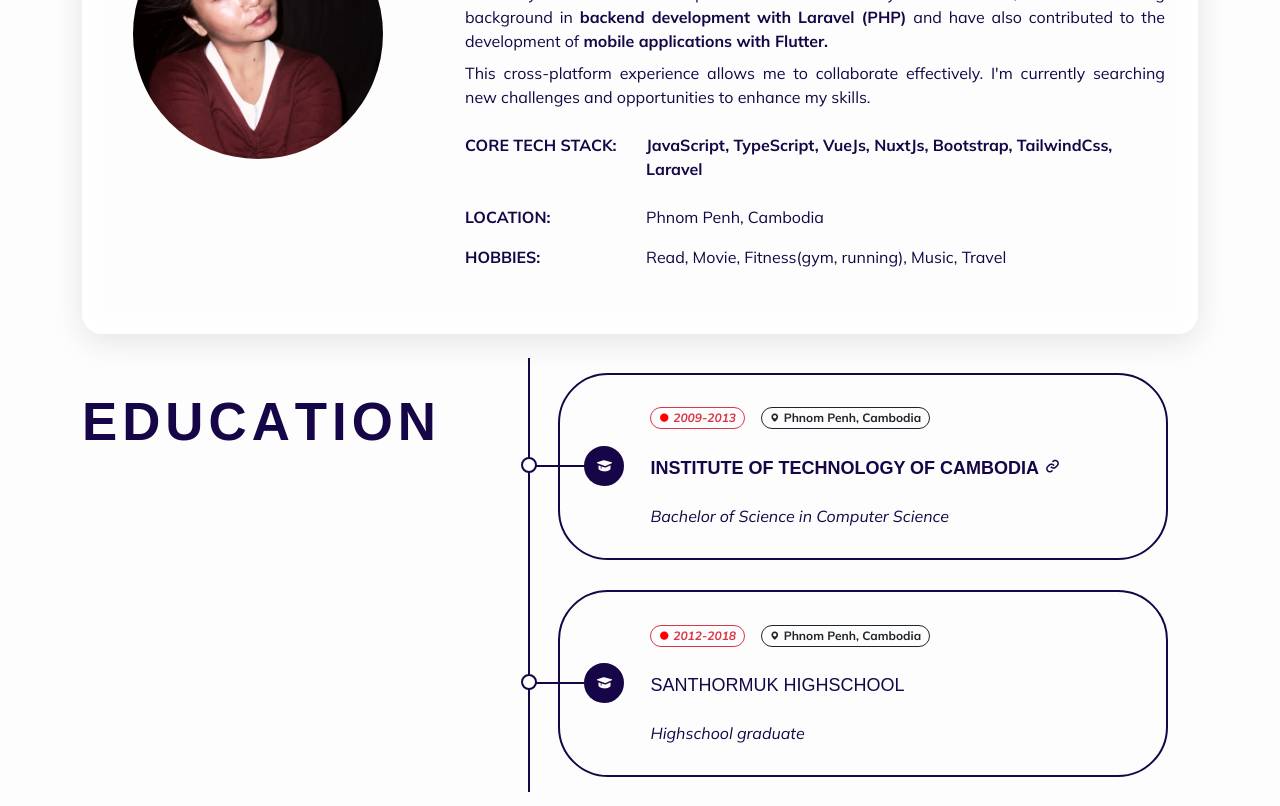
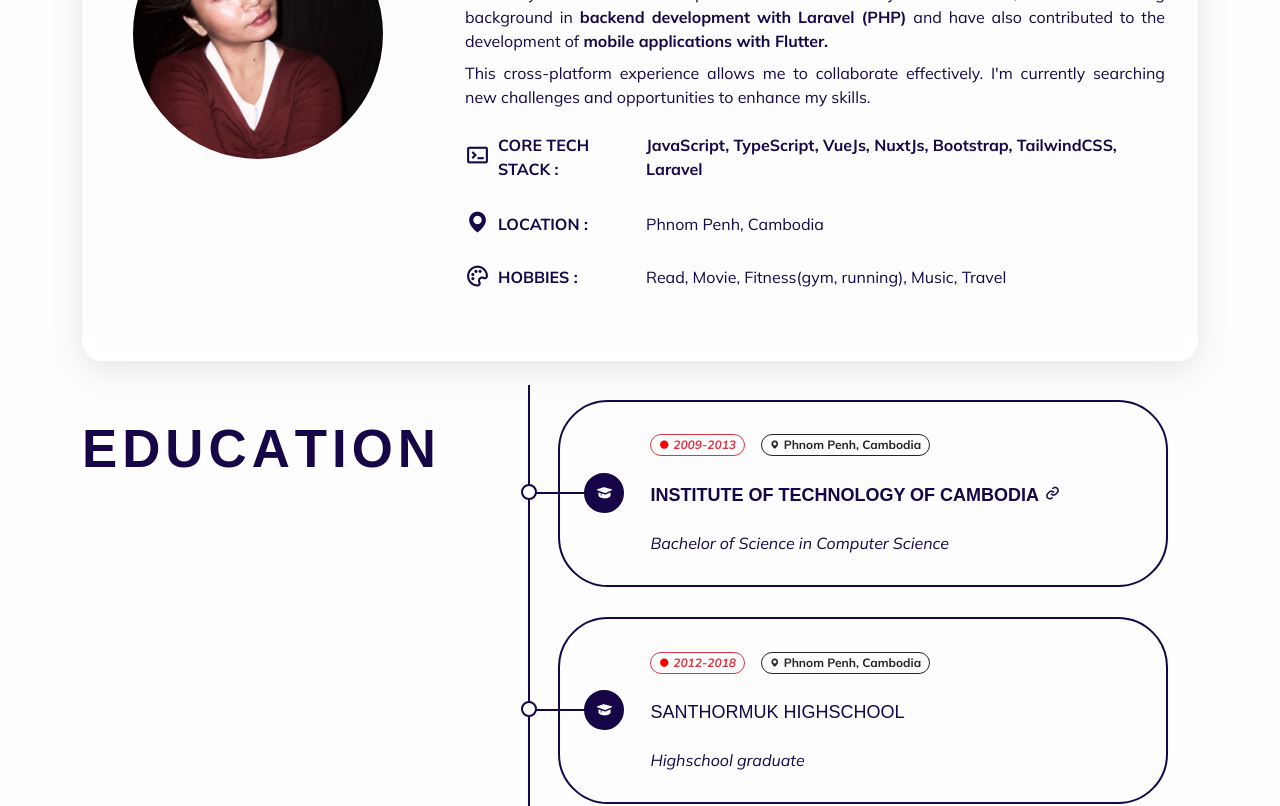
Before and after one commit to aryabun/my-portfolio, a Vue app: page / in a window 1280 px wide. Shown: the part 1000-1806 px from the top of the page. Built offline with nearby package versions, Linux system fonts and the light colour scheme; a web font is replaced by a local one.

Commit message:
[ADD] Add links and icons

```diff
--- a/src/components/layouts/FooterComponent.vue
+++ b/src/components/layouts/FooterComponent.vue
@@ -1,31 +1,20 @@
 <template>
     <div class="container">
-        <footer class="d-flex flex-column justify-content-center position-relative" style="z-index: 3;">
+        <footer class="d-flex flex-column justify-content-center position-relative my-2" style="z-index: 3;">
             <!-- main column has 2 elements -->
-            <div class="d-flex flex-column flex-md-row  align-items-between justify-content-between">
+            <div class="d-flex flex-column flex-lg-row  align-items-between justify-content-between">
                 <!-- first element for Year -->
                 <div class="d-flex flex-column justify-content-center">
-                    <i>@2026 All Rights Reserved</i>
+                    <i><i class='bx bx-copyright'></i>2026 Arya Bun. All Rights Reserved</i>
                 </div>
                 <!-- second element for Social Media -->
                 <div class="d-flex flex-column my-2">
-                    <!-- <div class="d-flex flex-row align-items-start">
-                        <a class="btn btn-outline-light rounded-pill d-flex align-items-center text-dark" href="" target="_blank">
-                            <i class='bx bxl-github pe-2' style="font-size: 25px;"></i>
-                            GitHub
-                        </a>
-                        <a class="btn btn-outline-light rounded-pill d-flex align-items-center text-primary" href="" target="_blank">
-                            <i class='bx bxl-linkedin-square pe-2' style="font-size: 25px;"></i>
-                            LinkedIn
-                        </a>
-                        <a class="btn btn-outline-light rounded-pill d-flex align-items-center text-dark" href="" target="_blank">
-                            <i class='bx bxl-linkedin-square pe-2' style="font-size: 25px;"></i>
-                            Instagram
-                        </a>
-                    </div> -->
+                    <a class="btn btn-light rounded-pill d-flex align-items-center flex-fill justify-content-center"
+                        href="https://github.com/aryabun" target="_blank">
+                        <i class='bx bxl-github pe-2' style="font-size: 25px;"></i>
+                        Source
+                    </a>
                 </div>
-                <!-- <div class="d-flex flex-row">
-                </div> -->
             </div>
         </footer>
     </div>
--- a/src/components/sections/ContactComponent.vue
+++ b/src/components/sections/ContactComponent.vue
@@ -27,9 +27,8 @@
           </div>
           <div class="d-flex flex-column justify-content-center mx-4 mt-4">
             <div class="d-flex flex-column m-4">
-              <a class="download btn btn-light btn-outline-dark" href="">
-                Download CV
-              </a>
+              <a href="/bunarya_2026.pdf" download="Bun_Arya_Resume.pdf" class="download btn btn-light btn-outline-dark">
+                Download CV </a>
             </div>
             <p class="text-center"></p>
             <div class="d-flex flex-column gap-2">
@@ -42,13 +41,13 @@
               <p class="text-center">Or Find me on other platform</p>
             </div>
             <div class="d-flex flex-lg-row gap-2">
-              <a class="btn btn-dark rounded-pill d-flex align-items-center flex-fill justify-content-center" href=""
+              <a class="btn btn-dark rounded-pill d-flex align-items-center flex-fill justify-content-center" href="https://github.com/aryabun"
                 target="_blank">
                 <i class='bx bxl-github pe-2' style="font-size: 25px;"></i>
                 GitHub
               </a>
               <a class="btn btn-sm-dark btn-dark rounded-pill d-flex align-items-center flex-fill justify-content-center"
-                href="" target="_blank">
+                href="https://www.linkedin.com/in/arya-bun-9464a31a4/" target="_blank">
                 <i class='bx bxl-linkedin-square pe-2' style="font-size: 25px;"></i>
                 LinkedIn
               </a>
@@ -71,10 +70,9 @@
       </div>
     </div>
   </section>
-  <FooterComponent/>
+  <FooterComponent />
 </template>
 <script setup>
-// import HeaderComponent from '@/components/HeaderComponent.vue';
 import gsap from 'gsap';
 import { ScrollTrigger } from "gsap/ScrollTrigger";
 import { onMounted, onUnmounted } from 'vue';
--- a/src/components/sections/ProfileComponent.vue
+++ b/src/components/sections/ProfileComponent.vue
@@ -33,26 +33,36 @@
                                     challenges and
                                     opportunities to enhance my skills.</p>
                             </div>
-                            <div class="row my-4">
+                            <div class="row my-4 d-flex align-items-center justify-content-center">
                                 <div class="col-12 col-lg-5 col-md-4 col-xl-3">
-                                    <span class="fw-bold uppercase">Core Tech Stack:</span>
+                                    <span
+                                        class="fw-bold uppercase d-flex flex-row align-items-center">
+                                        <span class="me-2" style="font-size: 25px;"><i
+                                                class='bx bx-terminal'></i></span>
+                                        Core Tech Stack :</span>
                                 </div>
                                 <div class="col">
-                                    <span class="fw-bold">JavaScript, TypeScript, VueJs, NuxtJs, Bootstrap, TailwindCss,
+                                    <span class="fw-bold">JavaScript, TypeScript, VueJs, NuxtJs, Bootstrap, TailwindCSS,
                                         Laravel</span>
                                 </div>
                             </div>
-                            <div class="row my-3">
+                            <div class="row my-3 d-flex align-items-center justify-content-center">
                                 <div class="col-12 col-lg-5 col-md-4 col-xl-3">
-                                    <span class="fw-bold uppercase">Location:</span>
+                                    <span
+                                        class="fw-bold uppercase d-flex flex-row align-items-center">
+                                        <span class="me-2" style="font-size: 25px;"><i
+                                                class='bx bxs-map'></i></span>Location :</span>
                                 </div>
                                 <div class="col">
                                     <span>Phnom Penh, Cambodia</span>
                                 </div>
                             </div>
-                            <div class="row my-3">
+                            <div class="row my-3 d-flex align-items-center justify-content-center">
                                 <div class="col-12 col-lg-5 col-md-4 col-xl-3">
-                                    <span class="fw-bold uppercase">Hobbies:</span>
+                                    <span
+                                        class="fw-bold uppercase d-flex flex-row align-items-center">
+                                        <span class="me-2" style="font-size: 25px;"><i
+                                                class='bx bx-palette'></i></span>Hobbies :</span>
                                 </div>
                                 <div class="col">
                                     <span>Read, Movie, Fitness(gym, running), Music, Travel</span>
--- a/src/components/sections/SkillComponent.vue
+++ b/src/components/sections/SkillComponent.vue
@@ -86,7 +86,7 @@
                             </div>
                             <div class="inline-flex px-3 py-2 badge border border-danger text-danger rounded-pill">
                                 <div class="d-flex flex-row align-items-center">
-                                    <img src="https://www.svgrepo.com/show/306319/laravel.svg" alt=""
+                                    <img src="https://upload.wikimedia.org/wikipedia/commons/thumb/9/9a/Laravel.svg/3840px-Laravel.svg.png?utm_source=commons.wikimedia.org&utm_campaign=index&utm_content=thumbnail" alt=""
                                         style="height: 25px;">
                                     <span class="mx-2">Laravel</span>
                                 </div>
@@ -125,9 +125,9 @@
                             <div class="bg-gradient-aurora divider rounded"></div>
                         </div>
                         <div class="d-flex flex-wrap gap-3 my-2">
-                            <div class="inline-flex px-3 py-2 badge border border-dark text-dark rounded-pill">
+                            <div class="inline-flex px-3 py-2 badge border border-warning text-warning rounded-pill">
                                 <div class="d-flex flex-row align-items-center">
-                                    <img src="https://www.svgrepo.com/show/306590/postman.svg" alt=""
+                                    <img src="https://uxwing.com/wp-content/themes/uxwing/download/brands-and-social-media/postman-icon.png" alt=""
                                         style="height: 25px;">
                                     <span class="mx-2">Postman</span>
                                 </div>
```
Also changed, not shown: 1 other file (tests, documents, lock files or other folders).
